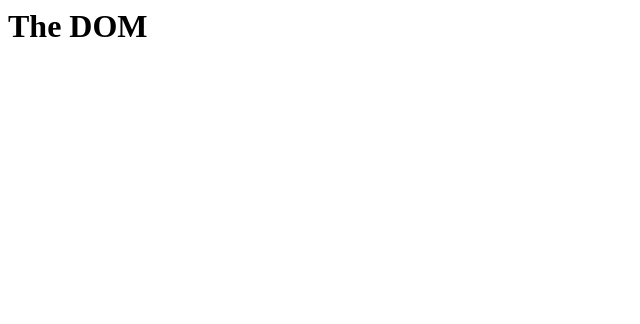
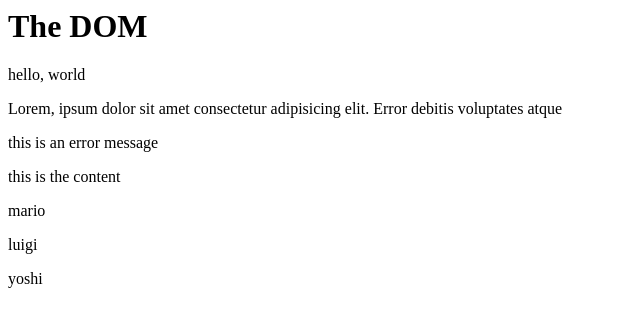
Before and after one commit to didorg/js-zero-to-hero, a plain HTML site: page ch_5/index.html in a window 1280 px wide. Shown: the whole page, without its empty margins (0-640 px from the left). Drawn offline with Linux system fonts and the light colour scheme.

Commit message:
update ch 5

```diff
--- a/ch_5/index.html
+++ b/ch_5/index.html
@@ -1,13 +1,25 @@
+<html lang="en">
 
-<html lang="en">
 <head>
     <meta charset="UTF-8">
     <meta name="viewport" content="width=device-width, initial-scale=1.0">
     <title>Document</title>
 </head>
+
 <body>
     <h1>The DOM</h1>
 
+    <div>
+        <p>hello, world</p>
+        <p>Lorem, ipsum dolor sit amet consectetur adipisicing elit. Error debitis voluptates atque</p>
+        <p class="error">this is an error message</p>
+    </div>
+
+    <div class="content">
+        <p>this is the content</p>
+    </div>
+
     <script src="sandbox.js"></script>
 </body>
+
 </html>
--- a/ch_5/sandbox.js
+++ b/ch_5/sandbox.js
@@ -0,0 +1,58 @@
+/** ************************************************************************ */
+// -- Ways to Query the DOM
+
+// const par = document.querySelector('p');
+// const par = document.querySelector('.error');
+//const par = document.querySelector('div.error');
+//console.log(par);
+
+// query multiple elements at once
+//const pars = document.querySelectorAll('p');
+//const errors = document.querySelectorAll('.error');
+
+//console.log(pars, errors);
+//console.log(pars[1], errors[0]);
+
+/** ************************************************************************ */
+// -- Other ways to Query the DOM
+// get an element by ID
+//const title = document.getElementById('page-title');
+//console.log(title);
+
+// get elements by their class name
+//const errors = document.getElementsByClassName('error');
+//console.log(errors);
+//console.log(errors[0]);
+
+// get elements by their tag name
+//const paras = document.getElementsByTagName('p');
+//console.log(paras);
+//onsole.log(paras[1]);
+
+/** ************************************************************************ */
+// -- Adding & Changing Page Content
+
+const para = document.querySelector('p');
+
+// console.log(para.innerText);
+// para.innerText = 'ninjas are awesome';
+
+const paras = document.querySelectorAll('p');
+
+// paras.forEach(p => {
+//   console.log(p.innerText);
+//   p.innerText = 'new text!';
+// });
+
+const content = document.querySelector('.content');
+
+// console.log(content.innerHTML);
+// content.innerHTML = '<h2>this is a new h2</h2>';
+
+// content.innerHTML += '<h2>this is an h2 added to the content</h2>';
+
+const people = ['mario', 'luigi', 'yoshi'];
+
+people.forEach(person => {
+    content.innerHTML += `<p>${person}</p>`;
+});
```
Lines whose indentation alone changed are shown as unchanged.
